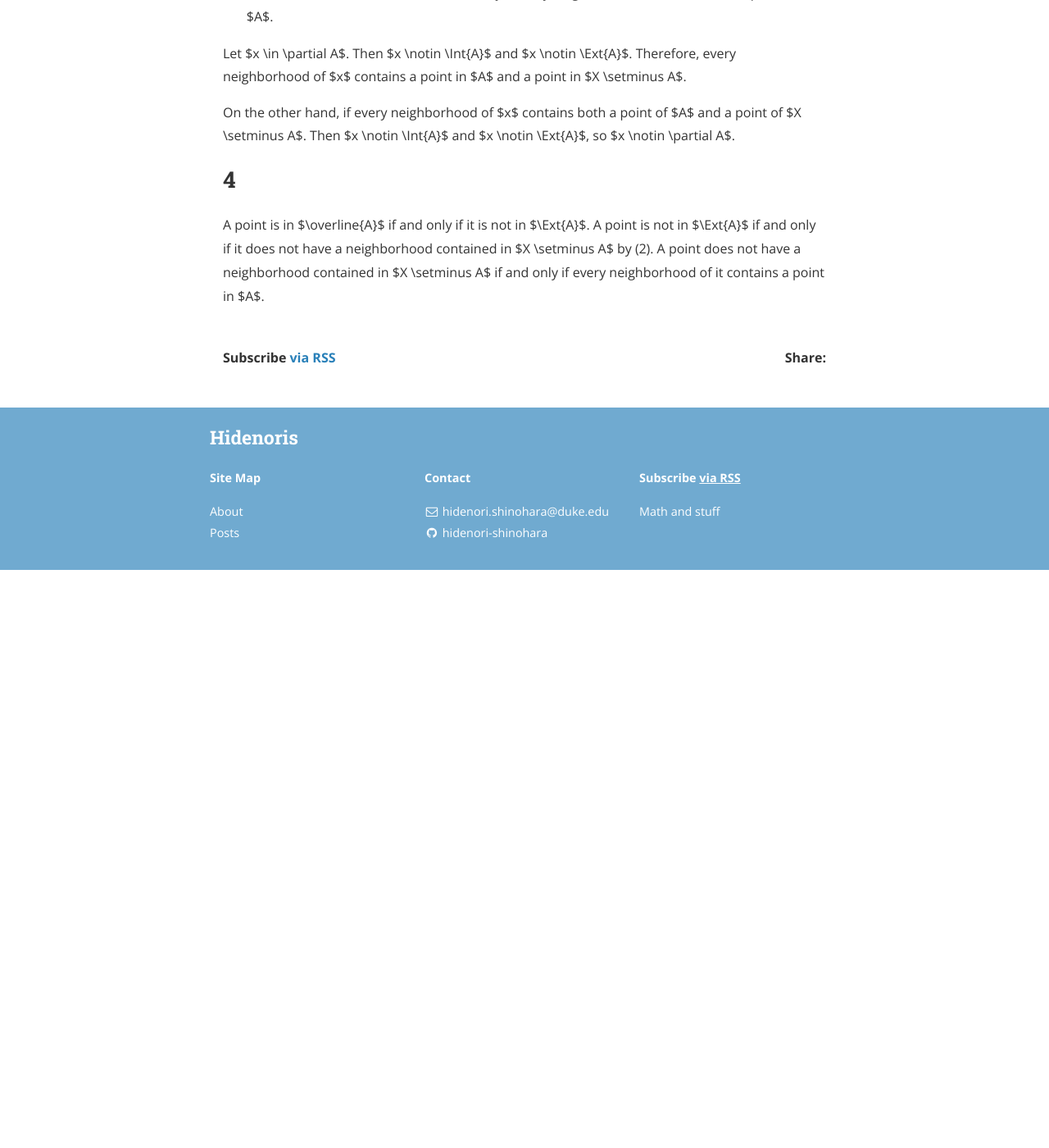
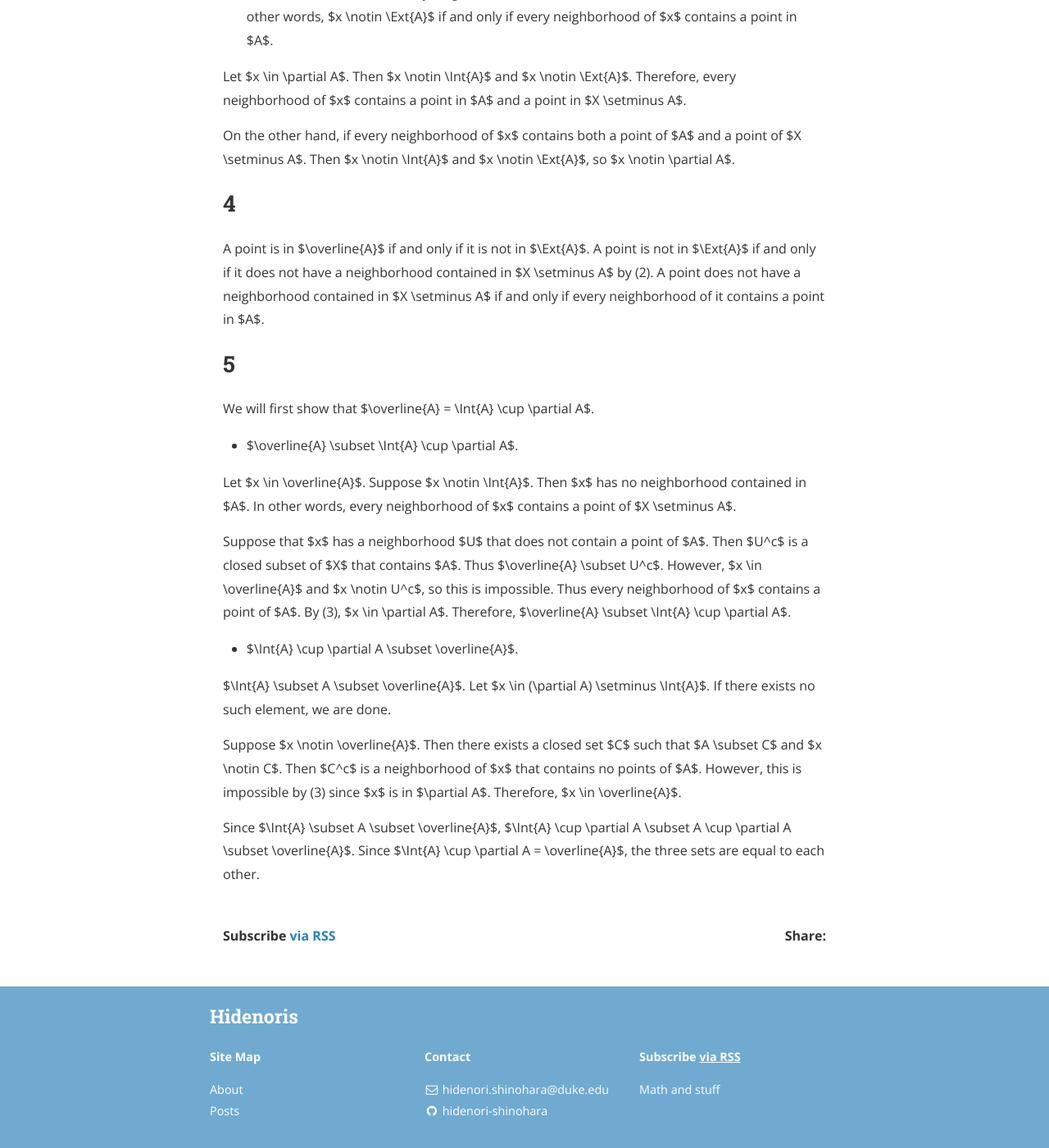
Before and after one commit to hidenori-shinohara/hidenori-shinohara.github.io, a Jekyll site: the page built from _posts/introduction_to_topological_manifolds/chapter2/2019-09-01-basic-properties-points-ex-2-9.md, in a window 1280 px wide and 1400 px high, scrolled down 1593 px. Shown: the whole window at 82% size. Built offline with Jekyll 4.4.1, drawn with Linux system fonts in a browser that asks for light colours; nearby versions of some CDN libraries; before the commit the page ends 2288 px from its top, so only the background shows below that; some of the changed text lies outside the part shown.

Commit message:
Finish 2-9-3

```diff
--- a/_posts/introduction_to_topological_manifolds/chapter2/2019-09-01-basic-properties-points-ex-2-9.md
+++ b/_posts/introduction_to_topological_manifolds/chapter2/2019-09-01-basic-properties-points-ex-2-9.md
@@ -12,6 +12,7 @@ Let $X$ be a topological space and let $A \subset X$ be any subset.
 1. A point is in $\Ext{A}$ if and only if it has a neighborhood contained in $X \setminus A$.
 1. A point is in $\partial A$ if and only if every neighborhood of it contains both a point of $A$ and a point of $X \setminus A$.
 1. A point is in $\overline{A}$ if and only if every neighborhood of it contains a point of $A$.
+1. $\overline{A} = A \cup \partial A = \Int{A} \cup \partial A$.
 
 # Solution
 ## 1
@@ -61,3 +62,36 @@ Then $x \notin \Int{A}$ and $x \notin \Ext{A}$, so $x \notin \partial A$.
 A point is in $\overline{A}$ if and only if it is not in $\Ext{A}$.
 A point is not in $\Ext{A}$ if and only if it does not have a neighborhood contained in $X \setminus A$ by (2).
 A point does not have a neighborhood contained in $X \setminus A$ if and only if every neighborhood of it contains a point in $A$.
+
+## 5
+We will first show that $\overline{A} = \Int{A} \cup \partial A$.
+
+* $\overline{A} \subset \Int{A} \cup \partial A$.
+
+Let $x \in \overline{A}$.
+Suppose $x \notin \Int{A}$.
+Then $x$ has no neighborhood contained in $A$.
+In other words, every neighborhood of $x$ contains a point of $X \setminus A$.
+
+Suppose that $x$ has a neighborhood $U$ that does not contain a point of $A$.
+Then $U^c$ is a closed subset of $X$ that contains $A$.
+Thus $\overline{A} \subset U^c$.
+However, $x \in \overline{A}$ and $x \notin U^c$, so this is impossible.
+Thus every neighborhood of $x$ contains a point of $A$.
+By (3), $x \in \partial A$.
+Therefore, $\overline{A} \subset \Int{A} \cup \partial A$.
+
+* $\Int{A} \cup \partial A \subset \overline{A}$.
+
+$\Int{A} \subset A \subset \overline{A}$.
+Let $x \in (\partial A) \setminus \Int{A}$.
+If there exists no such element, we are done.
+
+Suppose $x \notin \overline{A}$.
+Then there exists a closed set $C$ such that $A \subset C$ and $x \notin C$.
+Then $C^c$ is a neighborhood of $x$ that contains no points of $A$.
+However, this is impossible by (3) since $x$ is in $\partial A$.
+Therefore, $x \in \overline{A}$.
+
+Since $\Int{A} \subset A \subset \overline{A}$, $\Int{A} \cup \partial A \subset A \cup \partial A \subset \overline{A}$.
+Since $\Int{A} \cup \partial A = \overline{A}$, the three sets are equal to each other.
```
